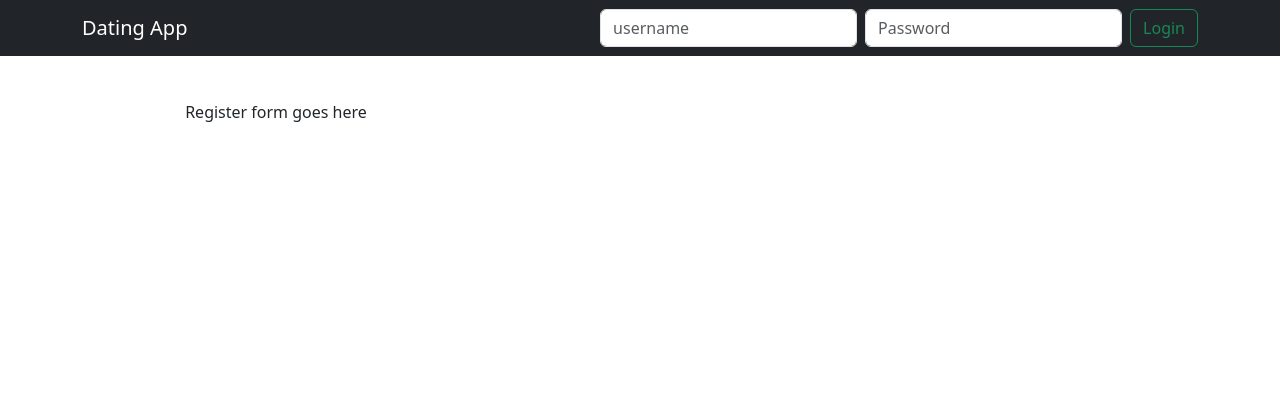
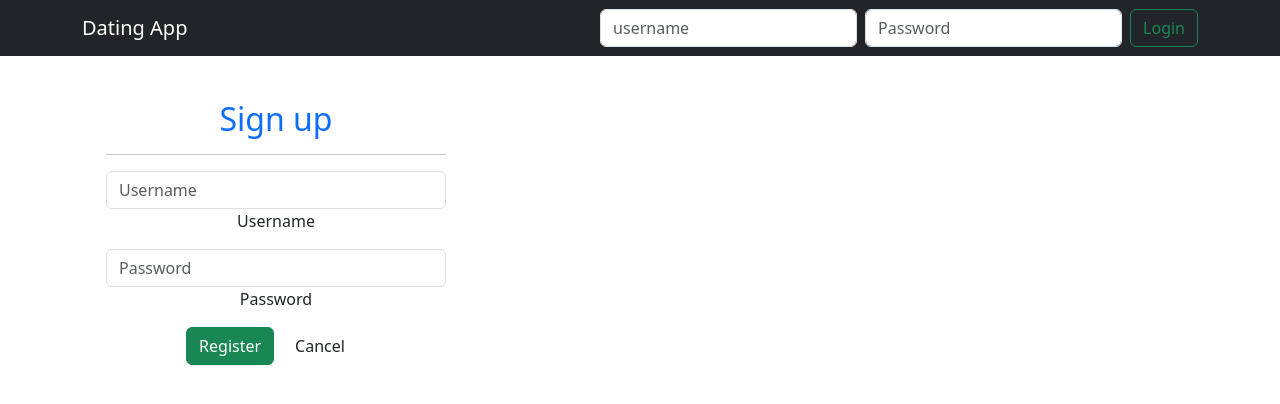
Before and after one commit to prateek790/client, an Angular app: page / in a window 1280 px wide. Both pictures are taken after a click on the button "Register". Shown: the top 404 px of the page. Built offline with nearby package versions, Linux system fonts and the light colour scheme; no server answers.

Commit message:
Adding a register form

```diff
--- a/src/app/home/home.component.html
+++ b/src/app/home/home.component.html
@@ -12,7 +12,7 @@
         <div class="container">
             <div class="row justify-content-center>">
                 <div class="col-md-4">
-                    <p>Register form goes here</p>
+                    <app-register></app-register>
                 </div>
             </div>
         </div>
--- a/src/app/home/home.component.ts
+++ b/src/app/home/home.component.ts
@@ -1,9 +1,10 @@
 import { Component } from '@angular/core';
+import { RegisterComponent } from "../register/register.component";
 
 @Component({
   selector: 'app-home',
   standalone: true,
-  imports: [],
+  imports: [RegisterComponent],
   templateUrl: './home.component.html',
   styleUrl: './home.component.css'
 })
--- /dev/null
+++ b/src/app/register/register.component.html
@@ -0,0 +1,29 @@
+<form #registorForm="ngForm" (ngSubmit)="register()" autocomplete="off">
+    <h2 class="text-center text-primary">Sign up</h2>
+    <hr>
+    <div class ="mb-3 form-floting">
+    <input
+        type ="text"
+        class ="form-control"
+        name = "username"
+        [(ngModel)]="model.username"
+        placeholder="Username"
+        >
+    <label>Username</label>
+    </div>
+        <div class ="mb-3 form-floting">
+    <input
+        type ="password"
+        class ="form-control"
+        name = "password"
+        [(ngModel)]="model.password"
+        placeholder="Password"
+        >
+    <label>Password</label>
+    </div>
+    <div class = "form-group text-center">
+        <button class ="btn btn-success me-2" type="submit">Register</button>
+        <button class ="btn btn-default me-2" (click) = "cancel()" type="button">Cancel</button>
+
+    </div>
+</form>
--- /dev/null
+++ b/src/app/register/register.component.ts
@@ -0,0 +1,20 @@
+import { Component } from '@angular/core';
+import { FormsModule } from '@angular/forms';
+
+@Component({
+  selector: 'app-register',
+  standalone: true,
+  imports: [FormsModule],
+  templateUrl: './register.component.html',
+  styleUrl: './register.component.css'
+})
+export class RegisterComponent {
+  model : any = {};
+
+  register() {
+    console.log(this.model);
+  }
+    cancel () {
+      console.log('Registration cancelled');
+    }
+  }
```
Also changed, not shown: src/app/register/register.component.css (added).
